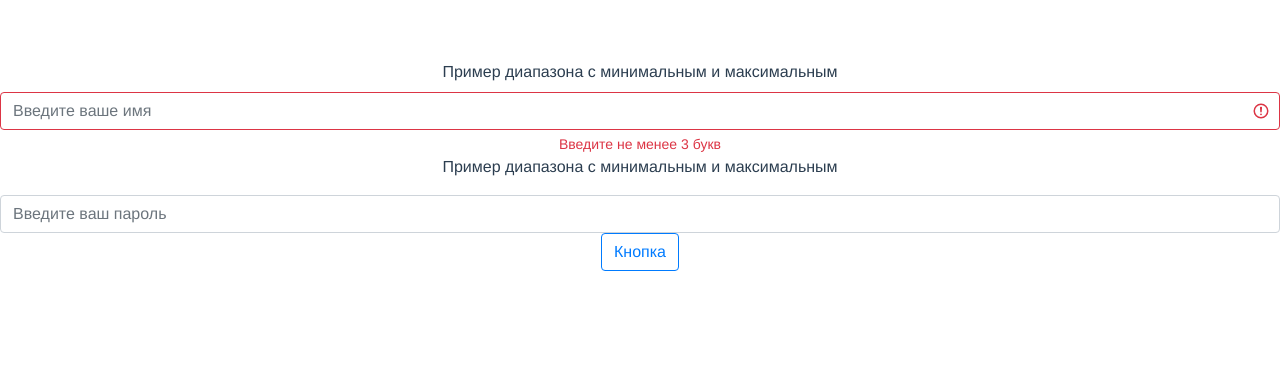
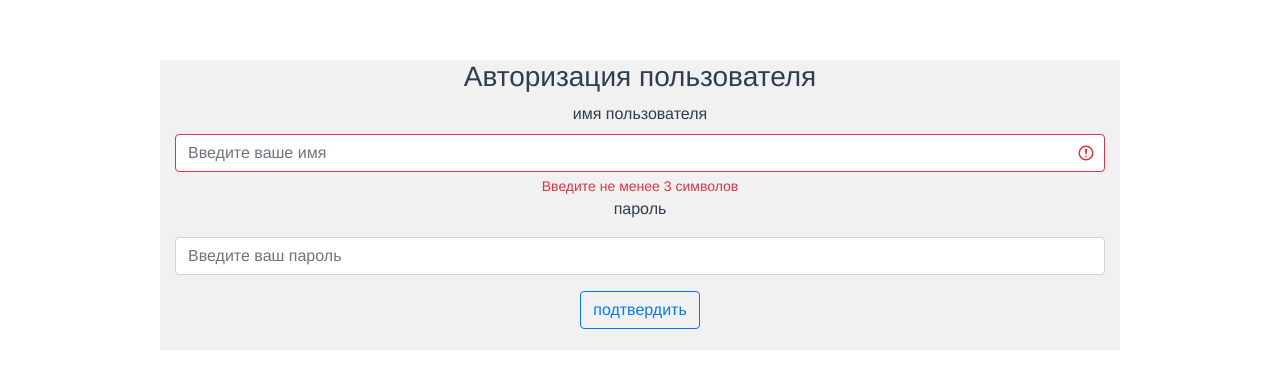
Before and after one commit to zawadzki2778/Empasoft_test, a Vue app: page / in a window 1280 px wide. Shown: the top 388 px of the page. Built offline with nearby package versions, Linux system fonts and the light colour scheme.

Commit message:
added styles

```diff
--- a/src/App.vue
+++ b/src/App.vue
@@ -1,17 +1,18 @@
 <template>
   <div id="app">
-    <router-view/>
+    <router-view />
   </div>
 </template>
 
 <script>
 export default {
   name: "App",
-  components: { },
+  components: {},
 };
 </script>
 
 <style>
+
 #app {
   font-family: Avenir, Helvetica, Arial, sans-serif;
   -webkit-font-smoothing: antialiased;
--- a/src/pages/InputForm.vue
+++ b/src/pages/InputForm.vue
@@ -1,6 +1,8 @@
 <template>
   <div id="app">
-    <label>Пример диапазона с минимальным и максимальным</label>
+    <b-container fluid>
+      <h3>Авторизация пользователя</h3>
+      <label>имя пользователя</label>
       <b-form-input
         v-model="username"
         placeholder="Введите ваше имя"
@@ -9,16 +11,17 @@
         trim
       ></b-form-input>
       <b-form-invalid-feedback id="input-live-feedback">
-      Введите не менее 3 букв
+        Введите не менее 3 символов
       </b-form-invalid-feedback>
-    <label>Пример диапазона с минимальным и максимальным</label>
+      <label>пароль</label>
       <b-form-input
         class="mt-2"
         type="password"
         v-model="password"
         placeholder="Введите ваш пароль"
       ></b-form-input>
-    <b-button @click="openTable" variant="outline-primary">Кнопка</b-button>
+      <b-button class="m-3" @click="openTable" variant="outline-primary">подтвердить</b-button>
+    </b-container>
   </div>
 </template>
 
@@ -43,3 +46,12 @@ export default {
   },
 };
 </script>
+
+<style scoped>
+  .container-fluid {
+  width: 75%;
+  background-color: rgb(241, 241, 241);
+  padding-bottom: 5px;
+}
+
+</style>
--- a/src/pages/UserTable.vue
+++ b/src/pages/UserTable.vue
@@ -1,7 +1,8 @@
 <template>
   <b-container fluid>
     <!-- User Interface controls -->
-    <b-row>
+    <h3>Список пользователей с фильтрацией по Username и сортировкой по ID</h3>
+    <b-row class="p-3">
       <b-col lg="6" class="my-1">
         <b-form-group
           label="Sort"
@@ -32,8 +33,8 @@
               size="sm"
               class="w-25"
             > -->
-              <!-- <option :value="false">Asc</option> -->
-              <!-- <option :value="true">Desc</option> -->
+            <!-- <option :value="false">Asc</option> -->
+            <!-- <option :value="true">Desc</option> -->
             <!-- </b-form-select> -->
           </b-input-group>
         </b-form-group>
@@ -68,6 +69,7 @@
         >
           <b-input-group size="sm">
             <b-form-input
+              class="mr-3"
               id="filter-input"
               v-model="filter"
               type="search"
@@ -75,7 +77,10 @@
             ></b-form-input>
 
             <b-input-group-append>
-              <b-button :disabled="!filter" @click="filter = ''"
+              <b-button
+                :disabled="!filter"
+                @click="filter = ''"
+                variant="outline-primary"
                 >Clear</b-button
               >
             </b-input-group-append>
@@ -125,7 +130,7 @@
 
         </b-form-group>
       </b-col> -->
-<!--:options="pageOptions" убрал -->
+      <!--:options="pageOptions" убрал -->
       <!-- <b-col sm="7" md="6" class="my-1">
         <b-pagination
           v-model="currentPage"
@@ -277,15 +282,10 @@ export default {
       );
       try {
         this.items = await response.json();
-        console.log(this.items);
-
-        alert("ALL OK!");
       } catch (errors) {
         this.errors = await response.json();
-        console.log(this.errors);
       }
     },
-
     info(item, index, button) {
       this.infoModal.title = `Row index: ${index}`;
       this.infoModal.content = JSON.stringify(item, null, 2);
@@ -303,3 +303,15 @@ export default {
   },
 };
 </script>
+
+<style scoped>
+.container-fluid {
+  width: 75%;
+  background-color:  rgb(241, 241, 241);;
+  padding-bottom: 5px;
+}
+.table {
+  margin-top: 40px;
+  background-color: white;
+}
+</style>
```
Lines whose indentation alone changed are shown as unchanged.
